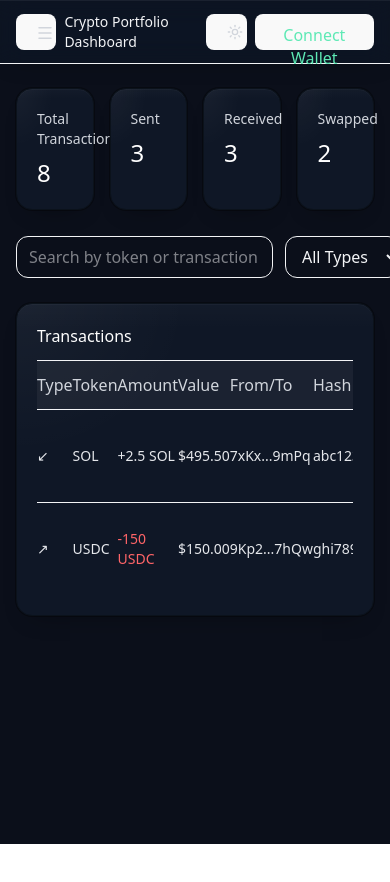
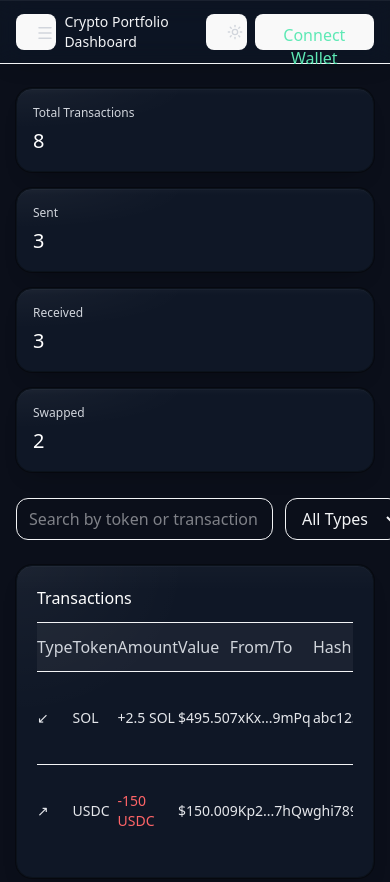
Before and after one commit to malih99/CryptoVault, a React (Vite) app: page /transactions in a window 390 px wide. Shown: the top 882 px of the page. Before the commit the page ends 844 px from the top, so only its background shows below. Built offline with nearby package versions, Linux system fonts and the light colour scheme.

Commit message:
feat(transactions): make transactions dashboard responsive

```diff
--- a/src/features/transactions/TransactionsPage.tsx
+++ b/src/features/transactions/TransactionsPage.tsx
@@ -5,26 +5,32 @@ import TxTable from "../../components/tables/TxTable";
 export default function TransactionsPage() {
   return (
     <div className="space-y-6">
-      <div className="grid grid-cols-4 gap-4">
-        <Card className="p-5">
-          <div className="text-gray-300 text-sm">Total Transactions</div>
-          <div className="text-white text-2xl mt-2">8</div>
+      {/* KPI cards */}
+      <div className="grid grid-cols-1 sm:grid-cols-2 lg:grid-cols-4 gap-4">
+        <Card className="p-4 sm:p-5">
+          <div className="text-gray-300 text-xs sm:text-sm">
+            Total Transactions
+          </div>
+          <div className="text-white text-xl sm:text-2xl mt-1.5">8</div>
         </Card>
-        <Card className="p-5">
-          <div className="text-gray-300 text-sm">Sent</div>
-          <div className="text-white text-2xl mt-2">3</div>
+        <Card className="p-4 sm:p-5">
+          <div className="text-gray-300 text-xs sm:text-sm">Sent</div>
+          <div className="text-white text-xl sm:text-2xl mt-1.5">3</div>
         </Card>
-        <Card className="p-5">
-          <div className="text-gray-300 text-sm">Received</div>
-          <div className="text-white text-2xl mt-2">3</div>
+        <Card className="p-4 sm:p-5">
+          <div className="text-gray-300 text-xs sm:text-sm">Received</div>
+          <div className="text-white text-xl sm:text-2xl mt-1.5">3</div>
         </Card>
-        <Card className="p-5">
-          <div className="text-gray-300 text-sm">Swapped</div>
-          <div className="text-white text-2xl mt-2">2</div>
+        <Card className="p-4 sm:p-5">
+          <div className="text-gray-300 text-xs sm:text-sm">Swapped</div>
+          <div className="text-white text-xl sm:text-2xl mt-1.5">2</div>
         </Card>
       </div>
 
+      {/* Filters */}
       <TxFilter />
+
+      {/* Table / Cards */}
       <TxTable />
     </div>
   );
```
